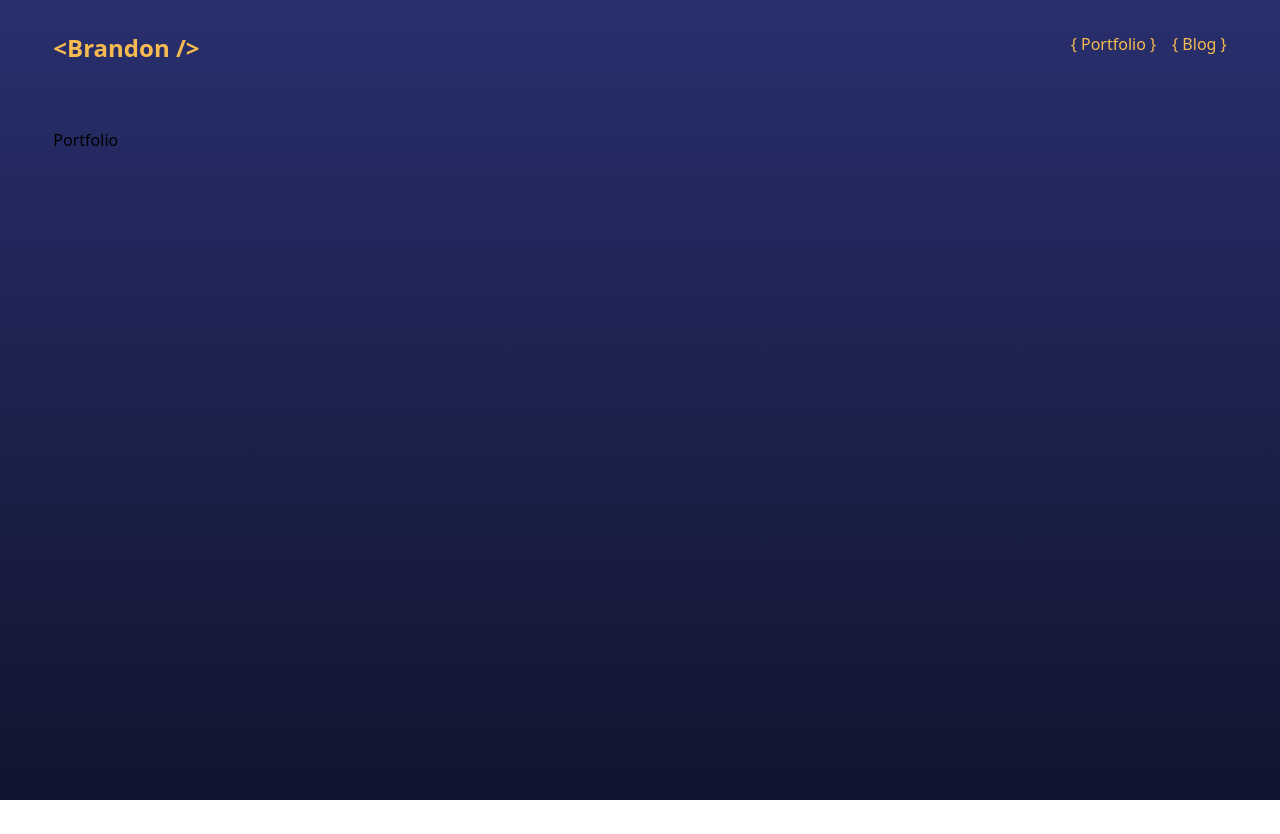
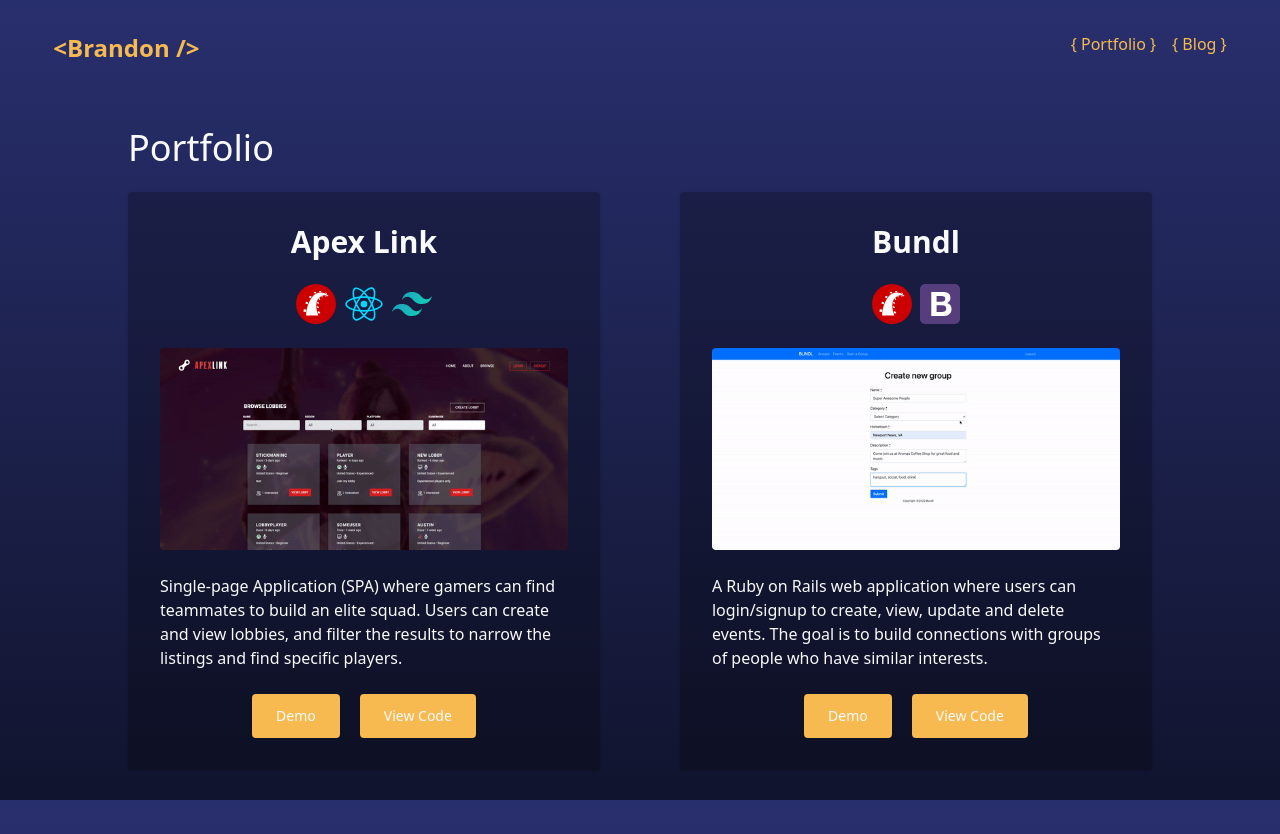
Before and after one commit to branmar97/my-portfolio, a Next.js app: page /portfolio in a window 1280 px wide. Before the commit the page ends 800 px from the top, so only its background shows below. Built offline with nearby package versions, Linux system fonts and the light colour scheme; what @tailwindcss/typography would draw is missing.

Commit message:
add styling to portfolio

```diff
--- a/pages/portfolio.js
+++ b/pages/portfolio.js
@@ -8,10 +8,54 @@ export default function Portfolio() {
         {/* <link rel="icon" href="/favicon.ico" /> */}
       </Head>
 
-      <main>
-        <h1>
-          Portfolio
-        </h1>
+      <main className="text-off-white">
+        <div className="max-w-5xl mx-auto">
+          <h1 className="text-4xl mb-6">
+            Portfolio
+          </h1>
+          <div className="grid grid-cols-1 lg:grid-cols-2 gap-20">
+            <div className="bg-black bg-opacity-25 shadow hover:shadow-2xl transition duration-500 ease-in-out rounded space-y-6 text-center justify-center p-8 max-w-xl">
+              <h2 className="text-3xl font-bold mb-4">Apex Link</h2>
+              <div className="flex flex-row gap-2 justify-center">
+                <img src="/icons/ruby-on-rails-icon.svg" className="w-10 "/>
+                <img src="/icons/reactjs-icon.svg" className="w-10"/>
+                <img src="/icons/tailwindcss-icon.svg" className="w-10"/>
+              </div>
+              <div className="mt-4">
+                <img src="/images/apexlink-animated.gif" alt="Apex Link Project" className="rounded" />
+              </div>
+              <div className="text-left">
+                <p>
+                Single-page Application (SPA) where gamers can find teammates to build an elite squad. Users can create and view lobbies, and filter the results to narrow the listings and find specific players.
+                </p>
+              </div>
+              <div className="flex flex-row gap-5 justify-center">
+                <a href="https://www.youtube.com/watch?v=iDxkqqi3Dqw&t=2s"><button className="bg-orange-dark hover:bg-orange-light transition duration-300 ease-in-out text-off-white text-sm py-3 px-6 rounded">Demo</button></a>
+                <a href="https://github.com/branmar97/apexlink-frontend"><button className="bg-orange-dark hover:bg-orange-light transition duration-300 ease-in-out text-off-white text-sm py-3 px-6 rounded">View Code</button></a>
+              </div>
+            </div>
+
+            <div className="bg-black bg-opacity-25 shadow hover:shadow-2xl transition duration-500 ease-in-out rounded space-y-6 text-center p-8 max-w-xl">
+              <h2 className="text-3xl font-bold mb-4">Bundl</h2>
+              <div className="flex flex-row gap-2 justify-center">
+                <img src="/icons/ruby-on-rails-icon.svg" className="w-10 "/>
+                <img src="/icons/bootstrap-icon.svg" className="w-10"/>
+              </div>
+              <div className="mt-4">
+                <img src="/images/bundl-animated.gif" alt="Bundl Project" className="rounded" />
+              </div>
+              <div className="text-left">
+                <p>
+                A Ruby on Rails web application where users can login/signup to create, view, update and delete events. The goal is to build connections with groups of people who have similar interests.
+                </p>
+              </div>
+              <div className="flex flex-row gap-5 justify-center">
+                <a href="https://www.youtube.com/watch?v=pnDAT-erJuM"><button className="bg-orange-dark hover:bg-orange-light transition duration-300 ease-in-out text-off-white text-sm py-3 px-6 rounded">Demo</button></a>
+                <a href="https://github.com/branmar97/bundl-rails"><button className="bg-orange-dark hover:bg-orange-light transition duration-300 ease-in-out text-off-white text-sm py-3 px-6 rounded">View Code</button></a>
+              </div>
+            </div>
+          </div>
+        </div>
       </main>
     </div>
   )
```
